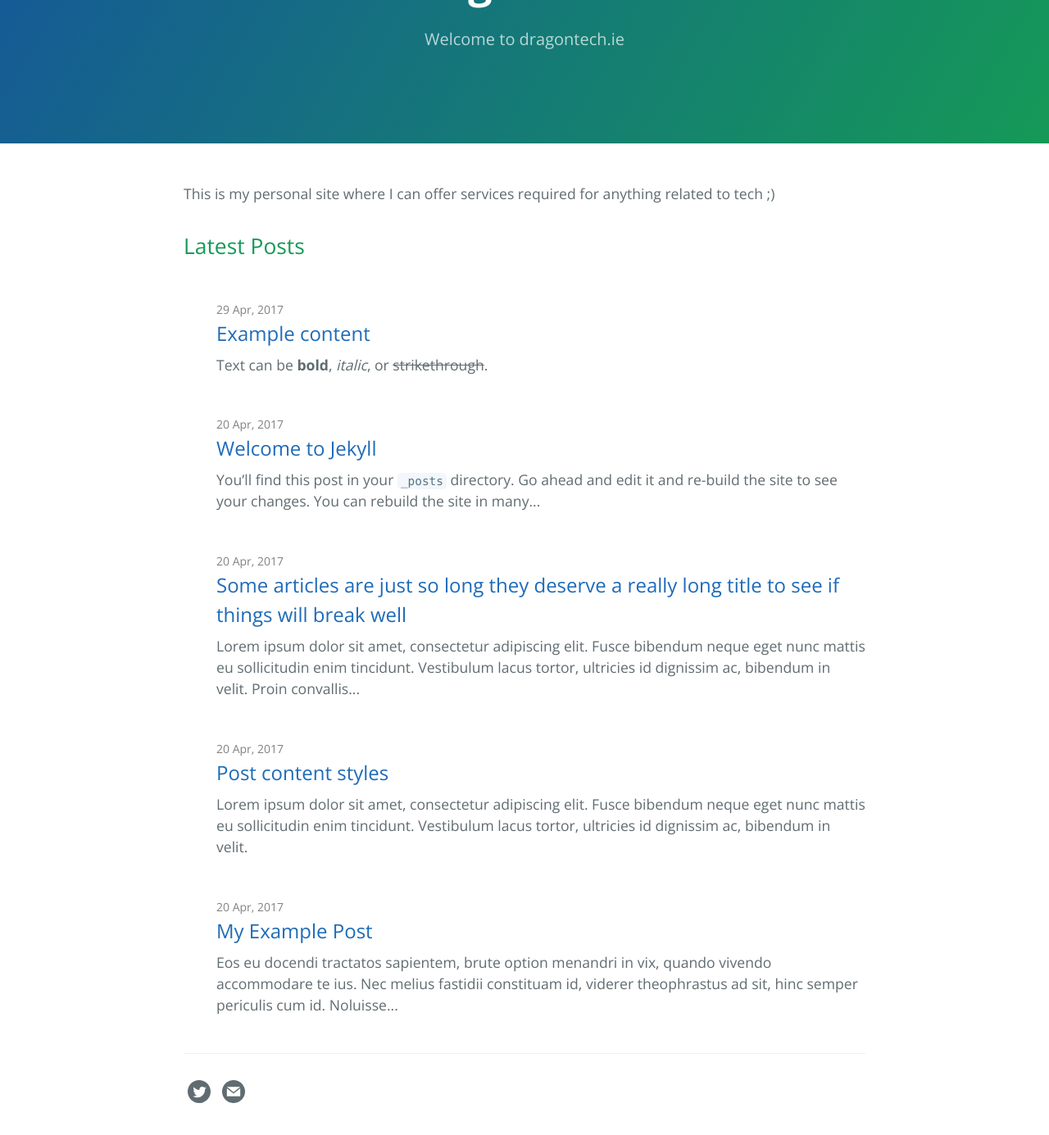
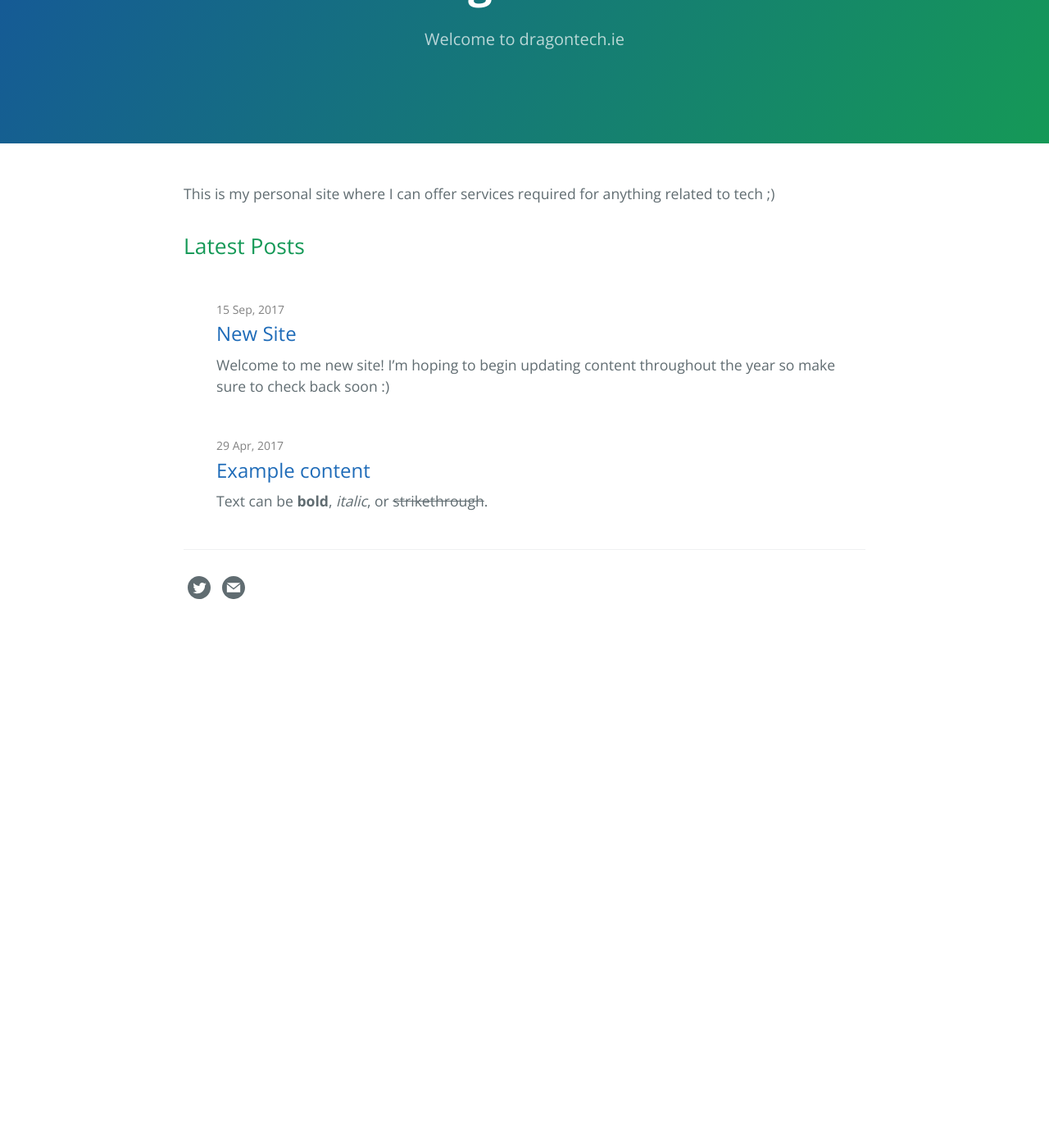
Before and after one commit to ebd03/ebd03.github.io, a Jekyll site: the page built from index.md, in a window 1280 px wide and 1400 px high, scrolled down 198 px. Shown: the top 1385 px of the window at 82% size. Built offline with Jekyll 4.4.1, drawn with Linux system fonts in a browser that asks for light colours; after the commit the page ends 983 px from its top, so only the background shows below that.

Commit message:
New Post

````diff
--- a/_posts/2017-04-20-my-example-post.md
+++ /dev/null
@@ -1,12 +0,0 @@
----
-layout: post
----
-
-Eos eu docendi tractatos sapientem, brute option menandri in vix, quando vivendo accommodare te ius. Nec melius fastidii constituam id, viderer theophrastus ad sit, hinc semper periculis cum id. Noluisse postulant assentior est in, no choro sadipscing repudiandae vix. Vis in euismod delenit dignissim. Ex quod nostrum sit, suas decore animal id ius, nobis solet detracto quo te.
-
-{% comment %}
-Might you have an include in your theme? Why not try it here!
-{% include my-themes-great-include.html %}
-{% endcomment %}
-
-No laudem altera adolescens has, volumus lucilius eum no. Eam ei nulla audiam efficiantur. Suas affert per no, ei tale nibh sea. Sea ne magna harum, in denique scriptorem sea, cetero alienum tibique ei eos. Labores persequeris referrentur eos ei.
--- a/_posts/2017-04-20-post-content-styles.md
+++ /dev/null
@@ -1,90 +0,0 @@
----
-layout: post
-title: "Post content styles"
-tagline: "This post demonstrates post content styles"
-categories: junk
-image: /thumbnail-mobile.png
-author: "Bart Simpson"
-meta: "Springfield"
----
-
-Lorem ipsum dolor sit amet, consectetur adipiscing elit. Fusce bibendum neque eget nunc mattis eu sollicitudin enim tincidunt. Vestibulum lacus tortor, ultricies id dignissim ac, bibendum in velit.
-
-## Some great heading (h2)
-
-Proin convallis mi ac felis pharetra aliquam. Curabitur dignissim accumsan rutrum. In arcu magna, aliquet vel pretium et, molestie et arcu.
-
-Mauris lobortis nulla et felis ullamcorper bibendum. Phasellus et hendrerit mauris. Proin eget nibh a massa vestibulum pretium. Suspendisse eu nisl a ante aliquet bibendum quis a nunc. Praesent varius interdum vehicula. Aenean risus libero, placerat at vestibulum eget, ultricies eu enim. Praesent nulla tortor, malesuada adipiscing adipiscing sollicitudin, adipiscing eget est.
-
-## Another great heading (h2)
-
-Lorem ipsum dolor sit amet, consectetur adipiscing elit. Fusce bibendum neque eget nunc mattis eu sollicitudin enim tincidunt. Vestibulum lacus tortor, ultricies id dignissim ac, bibendum in velit.
-
-### Some great subheading (h3)
-
-Proin convallis mi ac felis pharetra aliquam. Curabitur dignissim accumsan rutrum. In arcu magna, aliquet vel pretium et, molestie et arcu. Mauris lobortis nulla et felis ullamcorper bibendum.
-
-Phasellus et hendrerit mauris. Proin eget nibh a massa vestibulum pretium. Suspendisse eu nisl a ante aliquet bibendum quis a nunc.
-
-### Some great subheading (h3)
-
-Praesent varius interdum vehicula. Aenean risus libero, placerat at vestibulum eget, ultricies eu enim. Praesent nulla tortor, malesuada adipiscing adipiscing sollicitudin, adipiscing eget est.
-
-> This quote will change your life. It will reveal the secrets of the universe, and all the wonders of humanity. Don't misuse it.
-
-Lorem ipsum dolor sit amet, consectetur adipiscing elit. Fusce bibendum neque eget nunc mattis eu sollicitudin enim tincidunt.
-
-### Some great subheading (h3)
-
-Vestibulum lacus tortor, ultricies id dignissim ac, bibendum in velit. Proin convallis mi ac felis pharetra aliquam. Curabitur dignissim accumsan rutrum.
-
-```html
-<html>
-  <head>
-  </head>
-  <body>
-    <p>Hello, World!</p>
-  </body>
-</html>
-```
-
-
-In arcu magna, aliquet vel pretium et, molestie et arcu. Mauris lobortis nulla et felis ullamcorper bibendum. Phasellus et hendrerit mauris.
-
-#### You might want a sub-subheading (h4)
-
-In arcu magna, aliquet vel pretium et, molestie et arcu. Mauris lobortis nulla et felis ullamcorper bibendum. Phasellus et hendrerit mauris.
-
-In arcu magna, aliquet vel pretium et, molestie et arcu. Mauris lobortis nulla et felis ullamcorper bibendum. Phasellus et hendrerit mauris.
-
-#### But it's probably overkill (h4)
-
-In arcu magna, aliquet vel pretium et, molestie et arcu. Mauris lobortis nulla et felis ullamcorper bibendum. Phasellus et hendrerit mauris.
-
-### Oh hai, an unordered list!!
-
-In arcu magna, aliquet vel pretium et, molestie et arcu. Mauris lobortis nulla et felis ullamcorper bibendum. Phasellus et hendrerit mauris.
-
-- First item, yo
-- Second item, dawg
-- Third item, what what?!
-- Fourth item, fo sheezy my neezy
-
-### Oh hai, an ordered list!!
-
-In arcu magna, aliquet vel pretium et, molestie et arcu. Mauris lobortis nulla et felis ullamcorper bibendum. Phasellus et hendrerit mauris.
-
-1. First item, yo
-2. Second item, dawg
-3. Third item, what what?!
-4. Fourth item, fo sheezy my neezy
-
-
-
-## Headings are cool! (h2)
-
-Proin eget nibh a massa vestibulum pretium. Suspendisse eu nisl a ante aliquet bibendum quis a nunc. Praesent varius interdum vehicula. Aenean risus libero, placerat at vestibulum eget, ultricies eu enim. Praesent nulla tortor, malesuada adipiscing adipiscing sollicitudin, adipiscing eget est.
-
-Praesent nulla tortor, malesuada adipiscing adipiscing sollicitudin, adipiscing eget est.
-
-Proin eget nibh a massa vestibulum pretium. Suspendisse eu nisl a ante aliquet bibendum quis a nunc.
--- a/_posts/2017-04-20-super-long-article.md
+++ /dev/null
@@ -1,11 +0,0 @@
----
-layout: post
-title: "Some articles are just so long they deserve a really long title to see if things will break well"
-categories: misc
----
-
-Lorem ipsum dolor sit amet, consectetur adipiscing elit. Fusce bibendum neque eget nunc mattis eu sollicitudin enim tincidunt. Vestibulum lacus tortor, ultricies id dignissim ac, bibendum in velit. Proin convallis mi ac felis pharetra aliquam. Curabitur dignissim accumsan rutrum. In arcu magna, aliquet vel pretium et, molestie et arcu. Mauris lobortis nulla et felis ullamcorper bibendum. Phasellus et hendrerit mauris. Proin eget nibh a massa vestibulum pretium. Suspendisse eu nisl a ante aliquet bibendum quis a nunc. Praesent varius interdum vehicula. Aenean risus libero, placerat at vestibulum eget, ultricies eu enim. Praesent nulla tortor, malesuada adipiscing adipiscing sollicitudin, adipiscing eget est.
-
-Lorem ipsum dolor sit amet, consectetur adipiscing elit. Fusce bibendum neque eget nunc mattis eu sollicitudin enim tincidunt. Vestibulum lacus tortor, ultricies id dignissim ac, bibendum in velit. Proin convallis mi ac felis pharetra aliquam. Curabitur dignissim accumsan rutrum. In arcu magna, aliquet vel pretium et, molestie et arcu. Mauris lobortis nulla et felis ullamcorper bibendum. Phasellus et hendrerit mauris. Proin eget nibh a massa vestibulum pretium. Suspendisse eu nisl a ante aliquet bibendum quis a nunc. Praesent varius interdum vehicula. Aenean risus libero, placerat at vestibulum eget, ultricies eu enim. Praesent nulla tortor, malesuada adipiscing adipiscing sollicitudin, adipiscing eget est.
-
-Lorem ipsum dolor sit amet, consectetur adipiscing elit. Fusce bibendum neque eget nunc mattis eu sollicitudin enim tincidunt. Vestibulum lacus tortor, ultricies id dignissim ac, bibendum in velit. Proin convallis mi ac felis pharetra aliquam. Curabitur dignissim accumsan rutrum. In arcu magna, aliquet vel pretium et, molestie et arcu. Mauris lobortis nulla et felis ullamcorper bibendum. Phasellus et hendrerit mauris. Proin eget nibh a massa vestibulum pretium. Suspendisse eu nisl a ante aliquet bibendum quis a nunc. Praesent varius interdum vehicula. Aenean risus libero, placerat at vestibulum eget, ultricies eu enim. Praesent nulla tortor, malesuada adipiscing adipiscing sollicitudin, adipiscing eget est.
--- a/_posts/2017-04-20-welcome-to-jekyll.md
+++ /dev/null
@@ -1,23 +0,0 @@
----
-layout: post
-title: "Welcome to Jekyll"
----
-You’ll find this post in your `_posts` directory. Go ahead and edit it and re-build the site to see your changes. You can rebuild the site in many different ways, but the most common way is to run `jekyll serve`, which launches a web server and auto-regenerates your site when a file is updated.
-
-To add new posts, simply add a file in the `_posts` directory that follows the convention `YYYY-MM-DD-name-of-post.ext` and includes the necessary front matter. Take a look at the source for this post to get an idea about how it works.
-
-Jekyll also offers powerful support for code snippets:
-
-{% highlight ruby %}
-def print_hi(name)
-  puts "Hi, #{name}"
-end
-print_hi('Tom')
-#=> prints 'Hi, Tom' to STDOUT.
-{% endhighlight %}
-
-Check out the [Jekyll docs][jekyll-docs] for more info on how to get the most out of Jekyll. File all bugs/feature requests at [Jekyll’s GitHub repo][jekyll-gh]. If you have questions, you can ask them on [Jekyll Talk][jekyll-talk].
-
-[jekyll-docs]: http://jekyllrb.com/docs/home
-[jekyll-gh]:   https://github.com/jekyll/jekyll
-[jekyll-talk]: https://talk.jekyllrb.com/
--- a/_posts/2017-04-29-cayman-example-content.md
+++ b/_posts/2017-04-29-cayman-example-content.md
@@ -1,5 +1,5 @@
 ---
-layout: post
+layout: na
 title: "Example content"
 ---
 
--- /dev/null
+++ b/_posts/2017-09-15-new-site.md
@@ -0,0 +1,8 @@
+---
+layout: post
+title: "New Site"
+---
+
+Welcome to me new site! I'm hoping to begin updating content throughout the year so make sure to check back soon :)
+
+[Link to another page: About]({{ site.baseurl }}/about).
````
